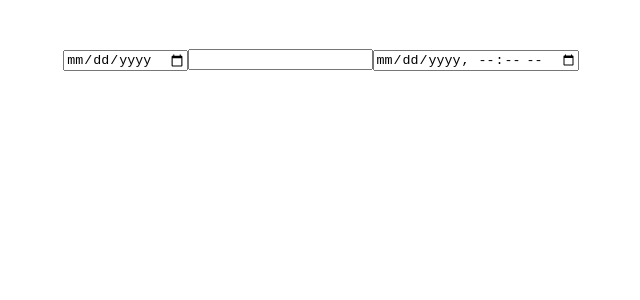
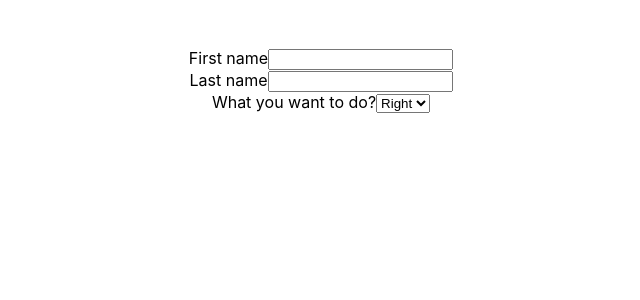
Before and after one commit to HMhugomeireles/tracking-learning-evaluation, a React (Create React App) app in the folder React/forms/react-hook-form-learning/: page / in a window 1280 px wide. Shown: the top 300 px of the page, without its empty margins (319-959 px from the left). Built offline with nearby package versions, Linux system fonts and the light colour scheme.

Commit message:
update types and values and create function to generate html elements

```diff
--- a/React/forms/react-hook-form-learning/src/App.tsx
+++ b/React/forms/react-hook-form-learning/src/App.tsx
@@ -1,8 +1,9 @@
-import FormGenerator from './components/form-generator/FormGenerator'
+//import FormGenerator from './components/form-generator/FormGenerator'
 import FormGenOnUserInteractions from './components/form-gen-on-user-interactions/FormGenOnUserInteractions';
 import './App.css';
 
-import { mockFormGeneratorData } from './mocks/form-generator'
+//import { mockFormGeneratorData } from './mocks/form-generator'
+import { MockFormGeneratorOnFly } from './mocks/form-gen-on-fly'
 
 function App() {
   return (
@@ -12,8 +13,8 @@ function App() {
       /> */}
 
       <FormGenOnUserInteractions
+        initialConfig={MockFormGeneratorOnFly.initialConfig}
         flows={[]}
-        initialConfig={[]}
       />
     </div>
   );
--- a/React/forms/react-hook-form-learning/src/components/form-gen-on-user-interactions/FormGenOnUserInteractions.tsx
+++ b/React/forms/react-hook-form-learning/src/components/form-gen-on-user-interactions/FormGenOnUserInteractions.tsx
@@ -1,18 +1,54 @@
-import { useForm } from 'react-hook-form'
-import { FormGeneratorOnFlyProps } from './types'
+//import { useForm } from 'react-hook-form'
+import { FormGeneratorOnFlyProps, FormField } from './types'
+
+const ElementStrategy = {
+    input: <input />,
+    select: <select></select>,
+    textarea: <textarea></textarea>
+}
+interface GetElementConfigProps {
+    element: JSX.Element,
+    initialConfig: FormField
+}
+
+function getElement(initialConfig: FormField): GetElementConfigProps {
+    const element = ElementStrategy[initialConfig.component.type]
+
+    return {element, initialConfig}
+}
+
+function getElementConfig({element, initialConfig}: GetElementConfigProps): JSX.Element {
+    if (element.type === "input") {
+        return <input type={initialConfig.type}  />
+    }
+
+    if (element.type === "select") {
+        return <select>
+            {initialConfig.component.subComponent?.map((option) => (
+                    <option value={option.atrValue.toString()}>{option.label}</option>
+            ))}
+        </select>
+    }
+
+    return <textarea></textarea>
+}
+
 
 function FormGenOnUserInteractions({ initialConfig, flows }: FormGeneratorOnFlyProps) {
-    const { register, handleSubmit } = useForm()
+    //const { register, handleSubmit } = useForm()
 
-    function onUserSubmit(data: any, event: any) {
-        console.log(data)
-    }
+    // function onUserSubmit(data: any, event: any) {
+    //     console.log(data)
+    // }
 
     return (
         <div className="container">
-            <input type="date"  />
-            <input type="weak" />
-            <input type="datetime-local" />
+            {initialConfig.map((elementConfig: FormField) => (
+                <div key={elementConfig.id.toString()}>
+                    <label>{elementConfig.label}</label>
+                    {getElementConfig(getElement(elementConfig))}
+                </div>
+            ))}
         </div>
     )
 }
--- a/React/forms/react-hook-form-learning/src/components/form-gen-on-user-interactions/types.ts
+++ b/React/forms/react-hook-form-learning/src/components/form-gen-on-user-interactions/types.ts
@@ -16,7 +16,7 @@ export interface FormField {
         styles: String,
         subComponent: SelectSubComponent[] | undefined
     }
-    type: "text" | "number" | "password" | "email" | "checkbox" | "date" | "radio",
+    type: "text" | "number" | "password" | "email" | "checkbox" | "date" | "radio" | undefined,
     id: String,
     label: String,
     placeHolder: String | undefined,
--- a/React/forms/react-hook-form-learning/src/mocks/form-gen-on-fly.ts
+++ b/React/forms/react-hook-form-learning/src/mocks/form-gen-on-fly.ts
@@ -48,7 +48,7 @@ const initialConfig: Array<FormField> = [
                 { tag: "option", atrValue: "left", label: "Left"}
             ]
         },
-        type: "radio",
+        type: undefined,
         id: uuid.v4(),
         label: "What you want to do?",
         placeHolder: undefined,
```
Also changed, not shown: 1 other file (tests, documents, lock files or other folders).
